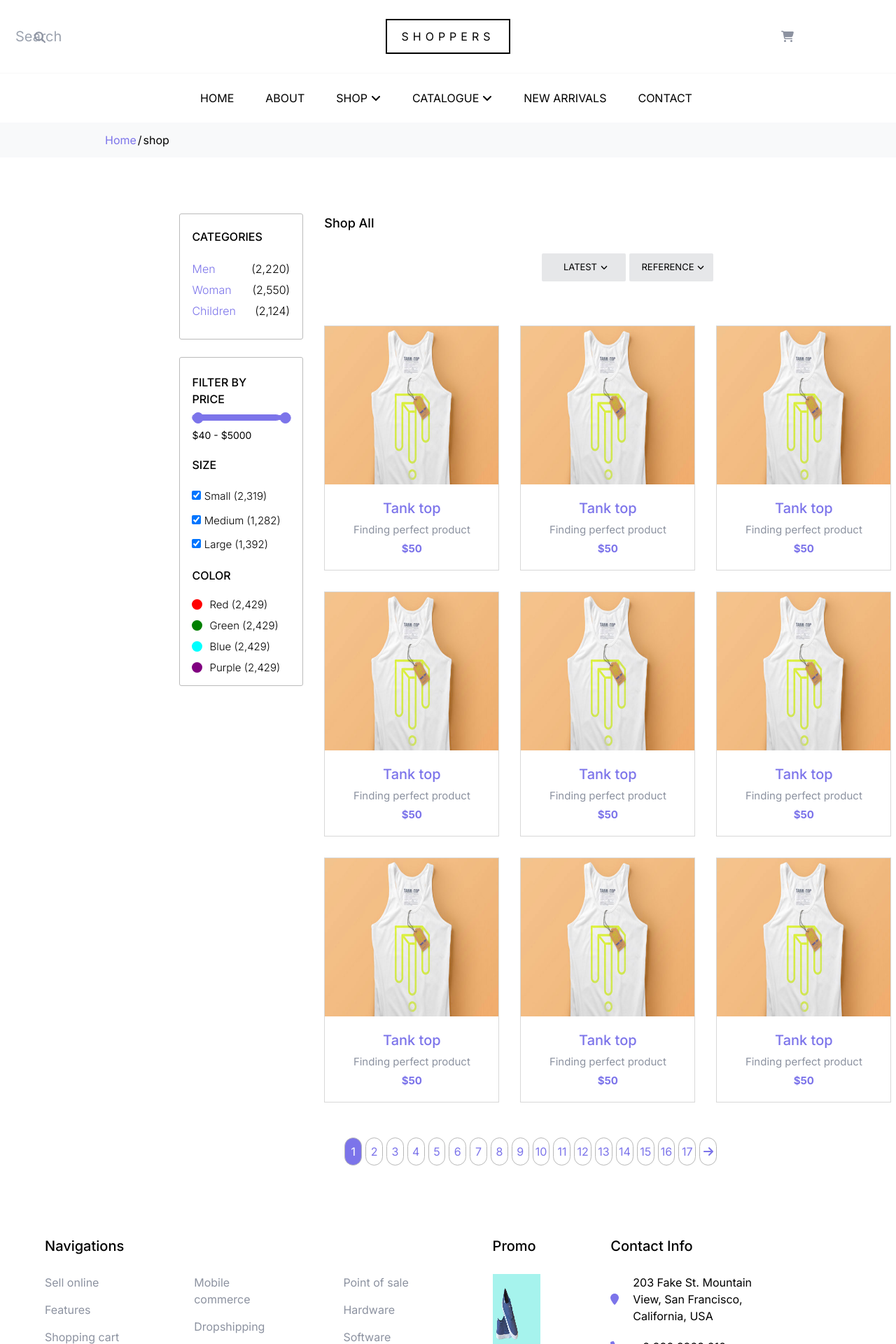
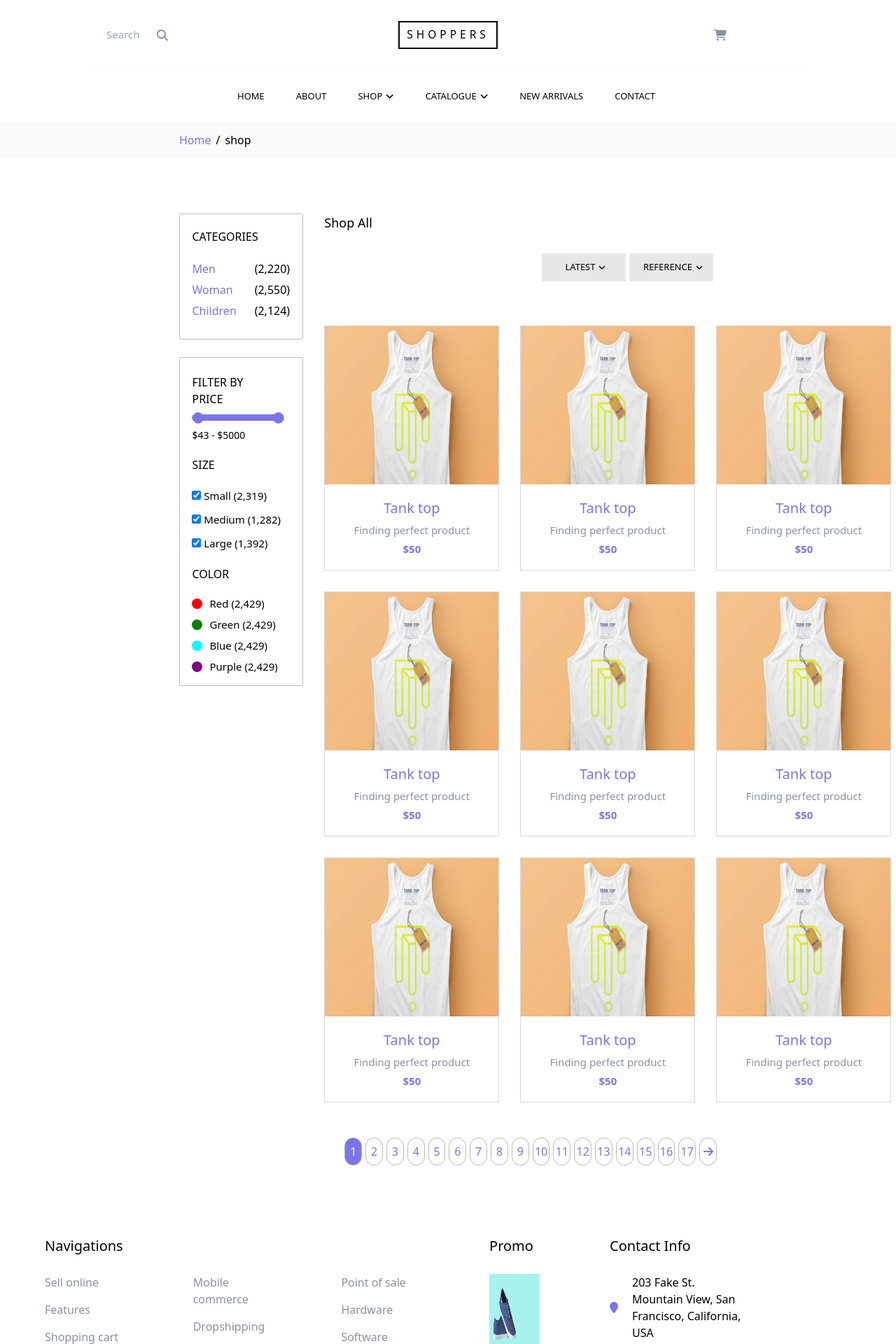
Before and after one commit to MichalStaszkiewicz/e-commerce, a Next.js app: page /shop in a window 1280 px wide. Shown: the top 1920 px of the page at 70% size. Built offline with nearby package versions, Linux system fonts and the light colour scheme.

Commit message:
collection class component to function

```diff
--- a/components/header_nav_button.tsx
+++ b/components/header_nav_button.tsx
@@ -10,12 +10,13 @@ export function HeaderNavButton({ label, icon, items }: { label: string, icon: b
     const [isMenuOpen, setMenuOpen] = useState(false);
     const toggleMenu = () => {
         if (icon) {
+            console.log('close')
             setMenuOpen(!isMenuOpen);
         }
 
     };
 
-    return <li className={`header_nav_button ${isMenuOpen ? 'menu-open' : ''}`} onMouseEnter={toggleMenu} onMouseLeave={toggleMenu}>
+    return <li style={{fontSize:"13px" }} className={`header_nav_button ${isMenuOpen ? 'menu-open' : ''}`} onMouseEnter={toggleMenu} onMouseLeave={toggleMenu}>
         <Link href={label=="SHOP"?"/shop":""}>{label}</Link>
         {icon && <FontAwesomeIcon icon={icons.faAngleDown} />} {isMenuOpen && (
             <ul className="shadow header_button_menu animate-header-button" >
--- a/components/header_nav_label.tsx
+++ b/components/header_nav_label.tsx
@@ -29,7 +29,7 @@ export class HeaderNavLabel extends React.Component<
         {this.props.isMenu ? (
           <div className="header-menu-label">
             {" "}
-            <ul>{this.props.label}</ul>
+            <ul >{this.props.label}</ul>
             <FontAwesomeIcon icon={icons.faArrowRight} />
             {this.state.isOpen && (
               <ul className="shadow header_button_menu_label animate-opacity">
--- a/components/layout.tsx
+++ b/components/layout.tsx
@@ -1,114 +1,207 @@
 import { inter } from "@/pages/home";
 import { FontAwesomeIcon } from "@fortawesome/react-fontawesome";
-import Link from 'next/link'
+import Link from "next/link";
 import { HeaderNavButton, HeaderNavLabel } from "./header_nav_button";
-import * as icons from '@fortawesome/free-solid-svg-icons';
+import * as icons from "@fortawesome/free-solid-svg-icons";
+
 
 export default function Layout({ children }: { children: React.ReactNode }) {
 
 
+
   return (
-        <main className={`flex min-h-screen flex-col items-center  ${inter.className}`}>
-            <div className='header' >
-                <div className="row-space-between" style={{ height: '200px', borderBottom: '0.1px solid #f7f7f7' }}>
+    <main>
+      <div className="header">
+        <div className="site-top-block">
+          <div
+            className="row-space-between"
+            style={{ height: "100px", borderBottom: "0.1px solid #f7f7f7" }}
+          >
+            <form action="" className="site-block-top-search">
+              <FontAwesomeIcon
+                className="icon-search2"
+                icon={icons.faMagnifyingGlass}
+              />
 
-
-                    <form action="" className="site-block-top-search" >
-                        <FontAwesomeIcon className="icon-search2" icon={icons.faMagnifyingGlass} />
-
-                        <input type="text" style={{ fontSize: '20px' }} className="form-control border-0" placeholder="Search" />
-
+              <input
+                type="text"
+                style={{ fontSize: "15px" }}
+                className="form-control border-0"
+                placeholder="Search"
+              />
             </form>
 
-                    <div style={{ width: "50%", textAlign: 'center', display: 'flex', alignItems: 'center', justifyContent: 'center' }}
+            <div
+              style={{
+                width: "50%",
+                textAlign: "center",
+                display: "flex",
+                alignItems: "center",
+                justifyContent: "center",
+              }}
             >
-                        <div className="site-logo" >
-                            <Link href="/" style={{ letterSpacing: "6px" }} className="js-logo-clone">SHOPPERS</Link>
+              <div className="site-logo">
+                <Link
+                  href="/"
+                  style={{ letterSpacing: "5px", fontSize: "15.5px" }}
+                  className="js-logo-clone"
+                >
+                  SHOPPERS
+                </Link>
               </div>
             </div>
 
-                    <div className='side-nav'>
-                        <FontAwesomeIcon icon={icons.faShoppingCart} style={{ color: "#8c92a0" }} />
+            <div className="side-nav">
+              <FontAwesomeIcon
+                icon={icons.faShoppingCart}
+                style={{ color: "#8c92a0" }}
+              />
+            </div>
+          </div>
         </div>
 
-
-                </div>
-
-                <div className='nav-header'>
-                    <HeaderNavButton label={'HOME'} icon={false} items={[]} />
-                    <HeaderNavButton label={'ABOUT'} icon={false} items={[]} />
-                    <HeaderNavButton label={'SHOP'} icon={true} items={[new HeaderNavLabel({ label: "item 1", isMenu: true }), new HeaderNavLabel({ label: "item 2", isMenu: false })]} />
-                    <HeaderNavButton label={'CATALOGUE'} icon={true} items={[]} />
-                    <HeaderNavButton label={'NEW ARRIVALS'} icon={false} items={[]} />
-                    <HeaderNavButton label={'CONTACT'} icon={false} items={[]} />
-
+        <div className="nav-header">
+          <HeaderNavButton label={"HOME"} icon={false} items={[]} />
+          <HeaderNavButton label={"ABOUT"} icon={false} items={[]} />
+          <HeaderNavButton
+            label={"SHOP"}
+            icon={true}
+            items={[
+              new HeaderNavLabel({ label: "item 1", isMenu: true }),
+              new HeaderNavLabel({ label: "item 2", isMenu: false }),
+            ]}
+          />
+          <HeaderNavButton label={"CATALOGUE"} icon={true} items={[]} />
+          <HeaderNavButton label={"NEW ARRIVALS"} icon={false} items={[]} />
+          <HeaderNavButton label={"CONTACT"} icon={false} items={[]} />
         </div>
       </div>
       {children}
-            <div className='footer'>
-                <div className='footer_container' >
-                    <div className='footer_navigation_container'>
-                        <p style={{ fontSize: "20px", fontWeight: "500", marginBottom: "25px" }}>Navigations</p>
+      <div className="footer">
+        <div className="footer_container">
+          <div className="footer_navigation_container">
+            <p
+              style={{
+                fontSize: "20px",
+                fontWeight: "500",
+                marginBottom: "25px",
+              }}
+            >
+              Navigations
+            </p>
 
-                        <ul className='footer_navigation_list'>
-                            <li className='footer_menu_label'>Sell online</li>
-                            <li className='footer_menu_label'>Features</li>
-                            <li className='footer_menu_label'>Shopping cart</li>
-                            <li className='footer_menu_label'>Store builder</li>
-
+            <ul className="footer_navigation_list">
+              <li className="footer_menu_label">Sell online</li>
+              <li className="footer_menu_label">Features</li>
+              <li className="footer_menu_label">Shopping cart</li>
+              <li className="footer_menu_label">Store builder</li>
             </ul>
           </div>
-                    <div className='footer_navigation_container'>
-                        <p style={{ fontSize: "20px", fontWeight: "500", marginBottom: "25px", color: "transparent" }}>Navigations</p>
+          <div className="footer_navigation_container">
+            <p
+              style={{
+                fontSize: "20px",
+                fontWeight: "500",
+                marginBottom: "25px",
+                color: "transparent",
+              }}
+            >
+              Navigations
+            </p>
 
-                        <ul className='footer_navigation_list'>
-                            <li className='footer_menu_label'>Mobile commerce</li>
-                            <li className='footer_menu_label'>Dropshipping</li>
-                            <li className='footer_menu_label'>Website development</li>
-
-
+            <ul className="footer_navigation_list">
+              <li className="footer_menu_label">Mobile commerce</li>
+              <li className="footer_menu_label">Dropshipping</li>
+              <li className="footer_menu_label">Website development</li>
             </ul>
           </div>
-                    <div className='footer_navigation_container'>
-                        <p style={{ fontSize: "20px", fontWeight: "500", marginBottom: "25px", color: "transparent" }}>Navigations</p>
+          <div className="footer_navigation_container">
+            <p
+              style={{
+                fontSize: "20px",
+                fontWeight: "500",
+                marginBottom: "25px",
+                color: "transparent",
+              }}
+            >
+              Navigations
+            </p>
 
-                        <ul className='footer_navigation_list'>
-                            <li className='footer_menu_label'>Point of sale</li>
-                            <li className='footer_menu_label'>Hardware</li>
-                            <li className='footer_menu_label'>Software</li>
-
-
+            <ul className="footer_navigation_list">
+              <li className="footer_menu_label">Point of sale</li>
+              <li className="footer_menu_label">Hardware</li>
+              <li className="footer_menu_label">Software</li>
             </ul>
           </div>
-                    <div className='footer_navigation_container' >
-                        <p style={{ fontSize: "20px", fontWeight: "500", marginBottom: "25px", color: "black" }}>Promo</p>
-                        <img src="/images/hero_1.jpg" alt="" style={{ height: "120px", width: "250px" }} />
-                        <p style={{ fontSize: "20px", fontWeight: "300", color: "#7c74ea" }}>Finding Your Perfect Shoes</p>
-                        <p style={{ fontSize: "15px", fontWeight: "300", color: "#8c92a0", transform: "TranslateY(-40%)" }}>Promo from january 15 — 25, 2019</p>
+          <div className="footer_navigation_container">
+            <p
+              style={{
+                fontSize: "20px",
+                fontWeight: "500",
+                marginBottom: "25px",
+                color: "black",
+              }}
+            >
+              Promo
+            </p>
+            <img
+              src="/images/hero_1.jpg"
+              alt=""
+              style={{ height: "120px", width: "250px" }}
+            />
+            <p
+              style={{ fontSize: "20px", fontWeight: "300", color: "#7c74ea" }}
+            >
+              Finding Your Perfect Shoes
+            </p>
+            <p
+              style={{
+                fontSize: "15px",
+                fontWeight: "300",
+                color: "#8c92a0",
+                transform: "TranslateY(-40%)",
+              }}
+            >
+              Promo from january 15 — 25, 2019
+            </p>
           </div>
-                    <div className='footer_navigation_container' >
-                        <p style={{ fontSize: "20px", fontWeight: "500", marginBottom: "25px", color: "black" }}>Contact Info</p>
-                        <div className='row-space-between'>
-
-                            <FontAwesomeIcon style={{ color: '#7c74ea', }} icon={icons.faLocationPin} />
-                            <p style={{ width: "100%" }}>203 Fake St. Mountain View, San Francisco, California, USA</p>
+          <div className="footer_navigation_container">
+            <p
+              style={{
+                fontSize: "20px",
+                fontWeight: "500",
+                marginBottom: "25px",
+                color: "black",
+              }}
+            >
+              Contact Info
+            </p>
+            <div className="row-space-between">
+              <FontAwesomeIcon
+                style={{ color: "#7c74ea" }}
+                icon={icons.faLocationPin}
+              />
+              <p style={{ width: "100%" }}>
+                203 Fake St. Mountain View, San Francisco, California, USA
+              </p>
             </div>
-                        <div className='row-space-between'>
-
-                            <FontAwesomeIcon style={{ color: '#7c74ea', }} icon={icons.faPhone} />
+            <div className="row-space-between">
+              <FontAwesomeIcon
+                style={{ color: "#7c74ea" }}
+                icon={icons.faPhone}
+              />
               <p style={{ width: "100%" }}>+2 392 3929 210</p>
             </div>
-                        <div className='row-space-between'>
-
-                            <FontAwesomeIcon style={{ color: '#7c74ea' }} icon={icons.faEnvelope} />
+            <div className="row-space-between">
+              <FontAwesomeIcon
+                style={{ color: "#7c74ea" }}
+                icon={icons.faEnvelope}
+              />
               <p style={{ width: "100%" }}>emailaddress@domain.com</p>
             </div>
           </div>
         </div>
-
       </div>
-
-
-        </main >
-    )
+    </main>
+  );
 }
--- a/components/shop_content/left_column.tsx
+++ b/components/shop_content/left_column.tsx
@@ -27,9 +27,9 @@ export function LeftColumn() {
   };
   useEffect(() => {
     if (sliderRef.current && init == false) {
-      setSliderWidth(sliderRef.current.getBoundingClientRect().width);
-      let newSliderWidth = sliderRef.current.getBoundingClientRect().width;
-      console.log("SLIDER WIDTH " + newSliderWidth)
+      setSliderWidth(sliderRef.current.getBoundingClientRect().width -10);
+      let newSliderWidth = sliderRef.current.getBoundingClientRect().width-10;
+
       setCurrentMaxX(newSliderWidth);
 
       setInit(true);
@@ -75,7 +75,6 @@ export function LeftColumn() {
 
     setisMouseMaxDown(false);
 
-    console.log("mouse UP!");
     document.removeEventListener("mouseup", handlePointerPosition);
   };
   const handleMouseOut = (event: any) => {
--- a/components/shop_nav_history.tsx
+++ b/components/shop_nav_history.tsx
@@ -4,7 +4,6 @@ import path from "path";
 
 export default function ShopNavHistory() {
   var router = useRouter();
-  //   var path = document.createElement('div');
 
   var paths: string[] = [];
   var firstSub = 0;
@@ -23,7 +22,7 @@ export default function ShopNavHistory() {
 
   return (
     <div className="shop-nav-container">
-      <div className="shop-nav-container" style={{ marginLeft: "150px" }}>
+      <div className="shop-nav-container" style={{ marginLeft: "20%" }}>
         {paths.map((item, index) => {
           if (index > 0) {
             return (
@@ -38,10 +37,12 @@ export default function ShopNavHistory() {
                     paddingRight: "2px",
                   }}
                 >
+                  <div style={{ width: "5px" }}></div>
                   {" / "}
+                  <div style={{ width: "5px" }}></div>
                 </p>{" "}
                 <a href={item} style={{ color: "black", display: "flex" }}>
-                  {item.substring(1, item.length)}
+                  {item.substring(index, item.length)}
                 </a>
               </div>
             );
--- a/package.json
+++ b/package.json
@@ -9,6 +9,7 @@
     "lint": "next lint"
   },
   "dependencies": {
+    "@babel/helper-module-imports": "^7.22.15",
     "@fortawesome/fontawesome-free": "^6.4.2",
     "@fortawesome/fontawesome-svg-core": "^6.4.2",
     "@fortawesome/free-solid-svg-icons": "^6.4.2",
@@ -17,6 +18,8 @@
     "@types/react": "18.2.22",
     "@types/react-dom": "18.2.7",
     "autoprefixer": "10.4.16",
+    "babel-plugin-macros": "^3.1.0",
+    "fs": "^0.0.1-security",
     "jquery": "^3.7.1",
     "next": "13.5.2",
     "postcss": "8.4.30",
--- a/pages/home.tsx
+++ b/pages/home.tsx
@@ -40,6 +40,7 @@ export default function Home() {
                       "Lorem ipsum dolor sit amet, consectetur adipiscing elit. Phasellus at iaculis quam. Integer accumsan tincidunt fringilla."
                     }
                   />
+
                   <Benefit
                     title={"FREE RETURNS"}
                     description={
--- a/styles/globals.css
+++ b/styles/globals.css
@@ -24,59 +24,55 @@
 
 .header {
   width: 100%;
-	height: 300px;
-
-
+  height: 200px;
+  justify-content: center;
+  align-items: center;
+  flex-direction: column;
 }
 
 .content {
   width: 100%;
-
-
-
 }
 
 body {
   color: rgb(var(--foreground-rgb));
-	background: linear-gradient(to bottom,
+  background: linear-gradient(
+      to bottom,
       transparent,
-			rgb(var(--background-end-rgb))) rgb(var(--background-start-rg,
-				b));
+      rgb(var(--background-end-rgb))
+    )
+    rgb(var(--background-start-rg, b));
 }
 
 .row-space-between {
-	width: 100%;
+  width: 80%;
 
   display: flex;
   flex-direction: row;
-	justify-content: space-between;
+  align-items: center;
+  justify-content: center;
   align-items: center;
 }
-.row-space-between >*{
+.row-space-between > * {
   margin-right: 20px;
-
 }
-.row-space-between :last-child{
+.row-space-between :last-child {
   margin-right: 0px;
-
 }
 .site-logo {
-	height: 50px;
+  height: 40px;
 
-	padding-left: 20px;
-	padding-right: 20px;
+  padding-left: 10px;
+  padding-right: 10px;
   border: 2px solid black;
 
   text-align: center;
   display: flex;
   align-items: center;
   justify-content: center;
-
 }
 
-
 .site-block-top-search {
-
   position: relative;
   width: 25%;
 
@@ -88,7 +84,7 @@ body {
 
 .site-block-top-search .icon-search2 {
   position: absolute;
-	transform: translate(-700%, 45%);
+  transform: translate(-200%, 45%);
   color: #8c92a0;
   bottom: 45%;
   left: 52%;
@@ -97,22 +93,20 @@ body {
 .site-block-top-search input {
   margin-right: 0;
 
-	-webkit-transition: .3s all ease-in-out;
-	-o-transition: .3s all ease-in-out;
-	transition: .3s all ease-in-out;
+  -webkit-transition: 0.3s all ease-in-out;
+  -o-transition: 0.3s all ease-in-out;
+  transition: 0.3s all ease-in-out;
 }
 
 .site-block-top-search input:focus,
 .site-block-top-search input:active {
   margin-right: 20px;
 
-
   border-color: transparent;
   outline: none;
 }
 
 .side-nav {
-
   width: 25%;
   text-align: center;
   display: flex;
@@ -121,16 +115,15 @@ body {
 }
 
 .nav-header {
-	text-align: center;
+
+  flex-direction: row;
+  text-align: start;
   display: flex;
   align-items: start;
   justify-content: center;
-	height: 100px;
+  height: 50%;
   width: 100%;
-
-
 }
-
 
 .shadow {
   box-shadow: 2px 2px 4px rgba(0, 0, 0, 0.2);
@@ -144,29 +137,24 @@ body {
 
   100% {
     opacity: 1;
-		transform: translateY(90%);
+    transform: translateY(105%);
   }
 }
 
 @keyframes opacity-animation {
   0% {
     opacity: 0;
-
   }
 
   100% {
     opacity: 1;
-
   }
 }
 
 .animate-header-button {
-
   animation: header-button-animation 0.2s ease-in-out;
 }
 
 .animate-opacity {
-
-
   animation: opacity-animation 0.2s ease-in-out;
 }
--- a/styles/product_card.css
+++ b/styles/product_card.css
@@ -3,6 +3,7 @@
   justify-content: flex-start;
   align-items: center;
   border: 1px solid #d8d8d8 ;
+  cursor: pointer;
 
 
 }
```
Also changed, not shown: components/benefit.tsx (+20 -32 lines), components/collection.tsx (+1 -15 lines), 1 other file (tests, documents, lock files or other folders). Lines whose indentation alone changed are shown as unchanged.
